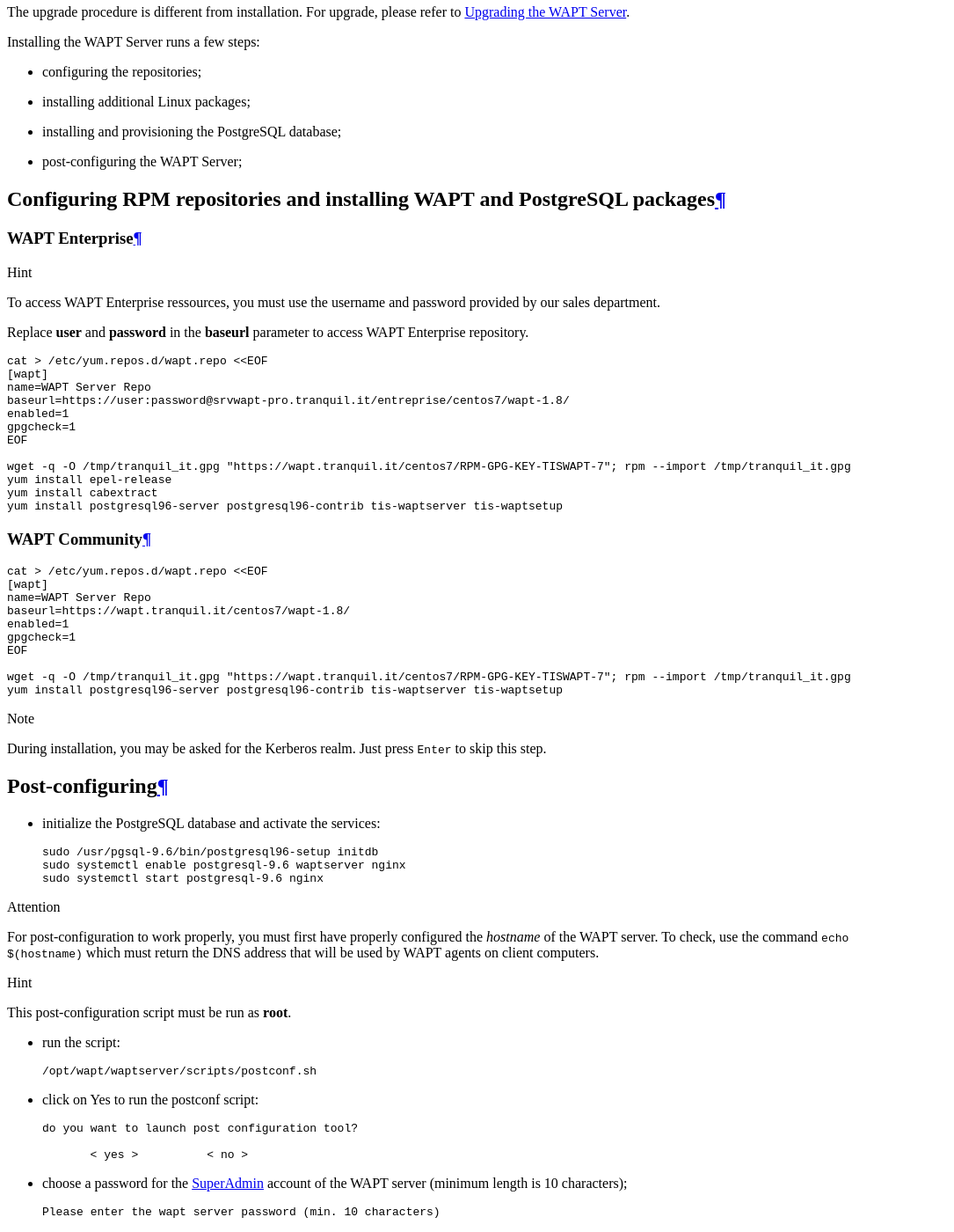
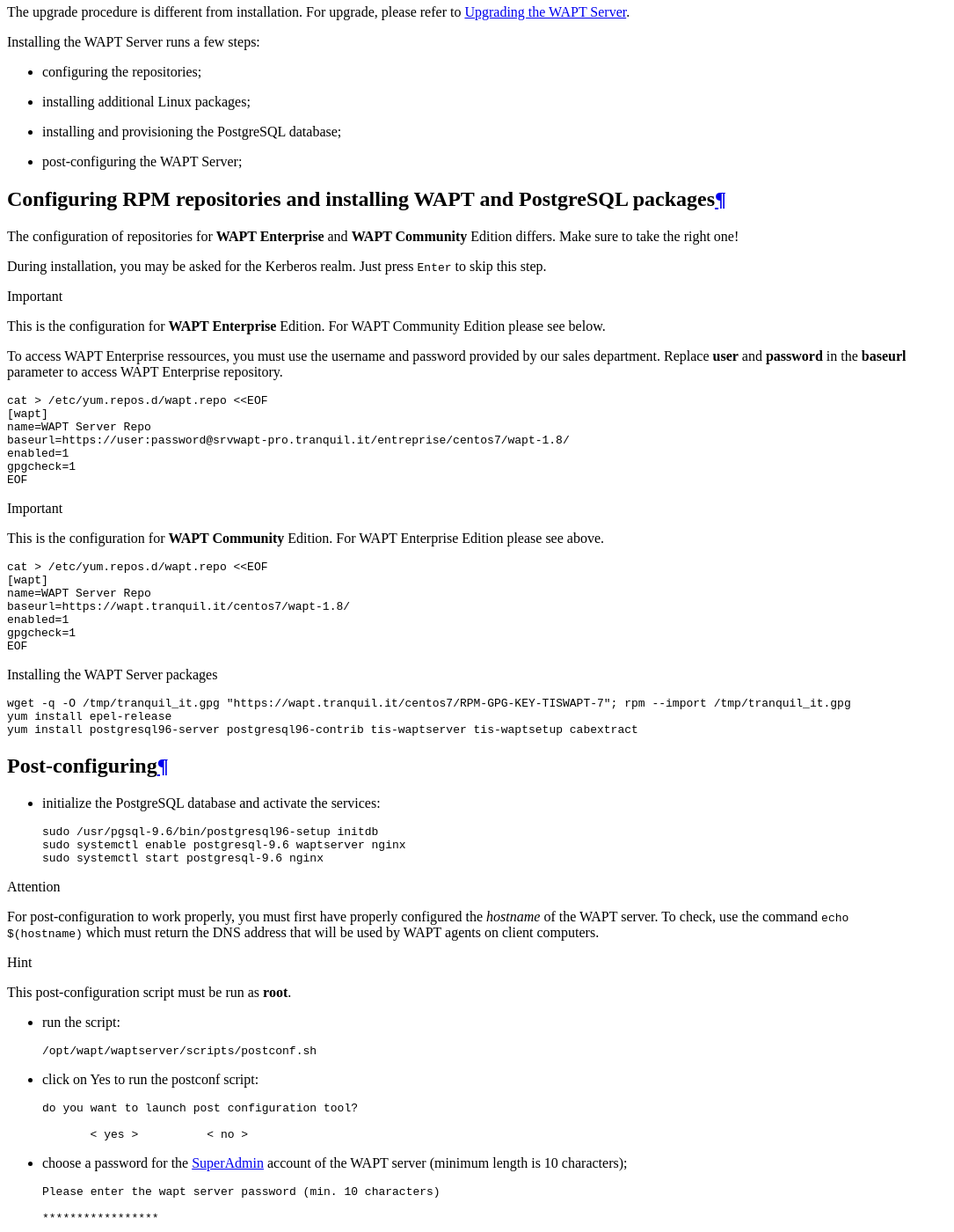
Before and after one commit to tranquilit/WAPT-Documentation, a Sphinx documentation site: the page built from source/waptserver-install/centos/install-centos-wapt.rst, in a window 1280 px wide and 1400 px high, scrolled down 983 px. Shown: the whole window at 88% size, without its empty margins (0-1085 px from the left). Built offline with Sphinx 7.4.7 and the Read the Docs theme 2.0.0, drawn with Linux system fonts in a browser that asks for light colours.

Commit message:
update centos wapt install doc to make it more clear between community and enterprise install

```diff
--- a/source/waptserver-install/centos/install-centos-wapt.rst
+++ b/source/waptserver-install/centos/install-centos-wapt.rst
@@ -32,52 +32,51 @@
 Configuring RPM repositories and installing WAPT and PostgreSQL packages
 """"""""""""""""""""""""""""""""""""""""""""""""""""""""""""""""""""""""
 
-WAPT Enterprise
-^^^^^^^^^^^^^^^
+The configuration of repositories for **WAPT Enterprise** and **WAPT Community** Edition differs. Make sure
+to take the right one!
 
-.. hint::
+During installation, you may be asked for the Kerberos realm. Just press
+:kbd:`Enter` to skip this step.
 
-   To access WAPT Enterprise ressources, you must use the username and password
-   provided by our sales department.
+.. important::
 
-   Replace **user** and **password** in the **baseurl** parameter
-   to access WAPT Enterprise repository.
+    This is the configuration for **WAPT Enterprise** Edition. For WAPT Community Edition please see below.
+
+    To access WAPT Enterprise ressources, you must use the username and password provided by our sales department.
+    Replace **user** and **password** in the **baseurl** parameter to access WAPT Enterprise repository.
+
+    .. code-block:: bash
+
+      cat > /etc/yum.repos.d/wapt.repo <<EOF
+      [wapt]
+      name=WAPT Server Repo
+      baseurl=https://user:password@srvwapt-pro.tranquil.it/entreprise/centos7/wapt-1.8/
+      enabled=1
+      gpgcheck=1
+      EOF
+
+.. important::
+
+    This is the configuration for **WAPT Community** Edition. For WAPT Enterprise Edition please see above.
+
+    .. code-block:: bash
+
+      cat > /etc/yum.repos.d/wapt.repo <<EOF
+      [wapt]
+      name=WAPT Server Repo
+      baseurl=https://wapt.tranquil.it/centos7/wapt-1.8/
+      enabled=1
+      gpgcheck=1
+      EOF
+
+Installing the WAPT Server packages
 
 .. code-block:: bash
 
-  cat > /etc/yum.repos.d/wapt.repo <<EOF
-  [wapt]
-  name=WAPT Server Repo
-  baseurl=https://user:password@srvwapt-pro.tranquil.it/entreprise/centos7/wapt-1.8/
-  enabled=1
-  gpgcheck=1
-  EOF
-
   wget -q -O /tmp/tranquil_it.gpg "https://wapt.tranquil.it/centos7/RPM-GPG-KEY-TISWAPT-7"; rpm --import /tmp/tranquil_it.gpg
   yum install epel-release
-  yum install cabextract
-  yum install postgresql96-server postgresql96-contrib tis-waptserver tis-waptsetup
+  yum install postgresql96-server postgresql96-contrib tis-waptserver tis-waptsetup cabextract
 
-WAPT Community
-^^^^^^^^^^^^^^
-
-.. code-block:: bash
-
-  cat > /etc/yum.repos.d/wapt.repo <<EOF
-  [wapt]
-  name=WAPT Server Repo
-  baseurl=https://wapt.tranquil.it/centos7/wapt-1.8/
-  enabled=1
-  gpgcheck=1
-  EOF
-
-  wget -q -O /tmp/tranquil_it.gpg "https://wapt.tranquil.it/centos7/RPM-GPG-KEY-TISWAPT-7"; rpm --import /tmp/tranquil_it.gpg
-  yum install postgresql96-server postgresql96-contrib tis-waptserver tis-waptsetup
-
-.. note::
-
-   During installation, you may be asked for the Kerberos realm.
-   Just press :kbd:`Enter` to skip this step.
 
 Post-configuring
 """"""""""""""""
```
